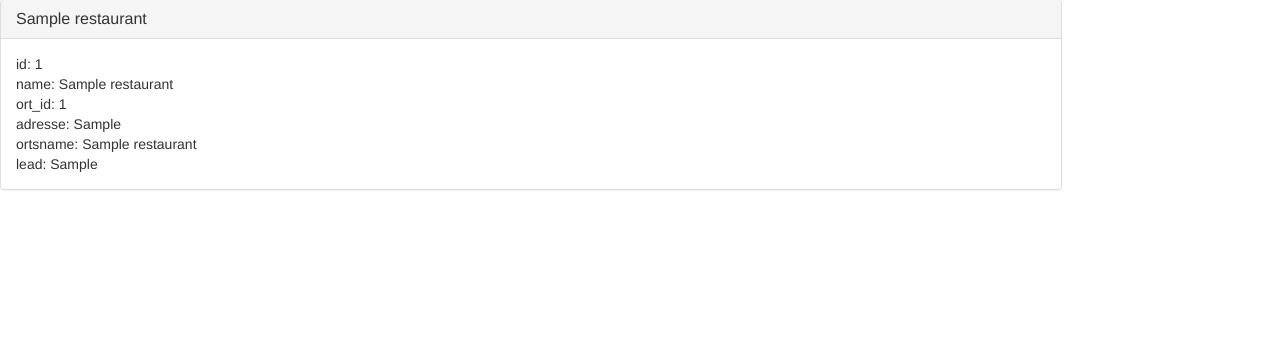
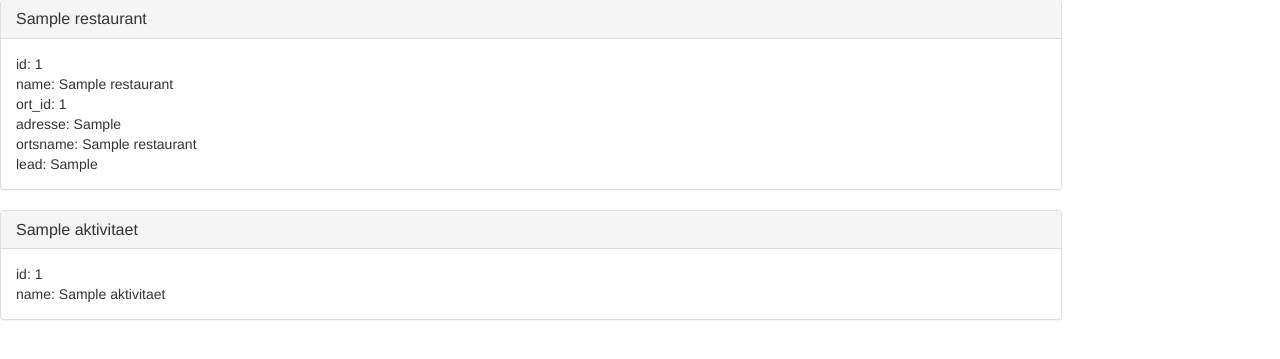
Before and after one commit to JennyZisette/Actiloc, a PHP site: page /admin.php in a window 1280 px wide. Shown: the part 224-583 px from the top of the page. Run offline with PHP 8.4, Linux system fonts and the light colour scheme; tables that the repository leaves empty or names only in its code hold one stand-in row (values such as "Sample post"); some libraries are stand-ins or nearby versions.

Commit message:
liste anzeigen in admin

```diff
--- a/admin.php
+++ b/admin.php
@@ -3,8 +3,8 @@ require_once("system/data.php");
 require_once("system/security.php");
 
 $ort = "ort";
-$restaurant_list = get_admin_restaurant($ort);
-$aktivitaet_list = get_admin_aktivitaet($ort);
+$restaurant_list = get_admin_restaurant();
+$aktivitaet_list = get_admin_aktivitaet();
 
 
 
--- a/system/data.php
+++ b/system/data.php
@@ -46,7 +46,7 @@ function get_aktivitaet($ort){
 }
 
 // admin Restaurant Anzeige
-function get_admin_restaurant($ort){
+function get_admin_restaurant(){
 
   $sql = "SELECT * FROM `restaurant`";
   return get_result($sql);
@@ -54,9 +54,9 @@ function get_admin_restaurant($ort){
 
 
 // admin Aktivität Anzeige
-function get_admin_aktivitaet($ort){
+function get_admin_aktivitaet(){
 
-  $sql = "SELECT * FROM `aktivitaet'";
+  $sql = "SELECT * FROM `aktivitaet` ";
     return get_result($sql);
 }
 
```
